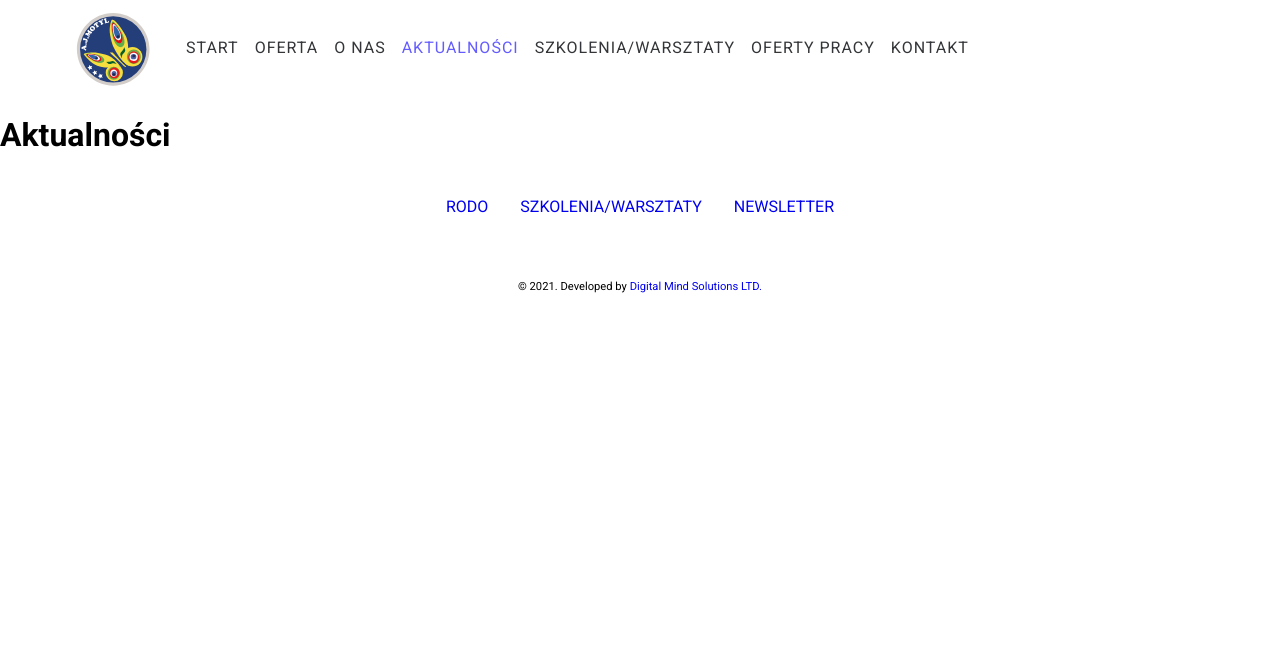
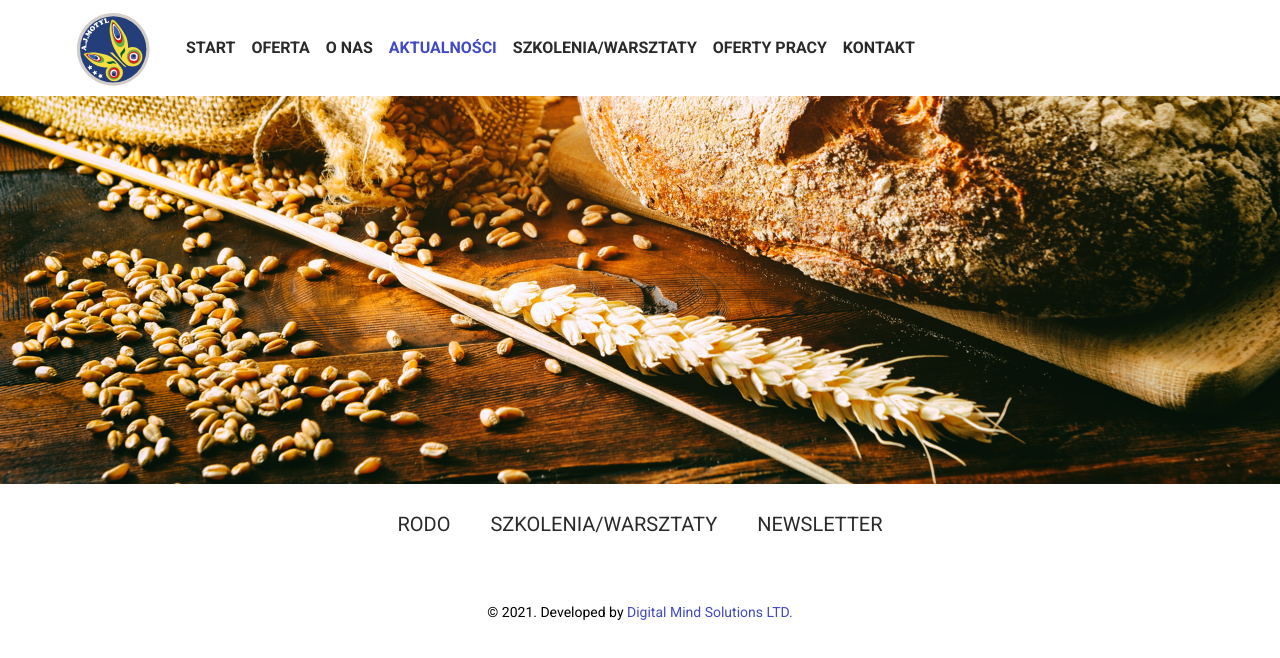
Before and after one commit to squteronsquter/a-j-m-p-l-based-on-gatsby-v3, a Gatsby site: page /aktualnosci in a window 1280 px wide. Built offline with nearby package versions, Linux system fonts and the light colour scheme; Gatsby itself is replaced by a stand-in of ours.

Commit message:
404 and other pages styled and added sliders as mockup

```diff
--- a/src/assets/css/main.css
+++ b/src/assets/css/main.css
@@ -11,80 +11,17 @@ body {
   font-family: "Roboto", sans-serif;
 }
 
-:root {
-  /* COLORS  */
-  /* primary */
-  --primary-0: #f0efff;
-  --primary-50: #d8d6ff;
-  --primary-100: #c1beff;
-  --primary-200: #aaa5ff;
-  --primary-300: #938dff;
-  --primary-400: #7b74ff;
-  /* main */
-  --primary-500: #645cff;
-  --primary-600: #554ed9;
-  --primary-700: #4640b3;
-  --primary-800: #37338c;
-  --primary-900: #282566;
-  --primary-1000: #191740;
-  --primary-1100: #0a0919;
-  /* grey */
-  --grey-0: #fafbfc;
-  --grey-50: #f2f4f8;
-  --grey-100: #eaedf3;
-  --grey-200: #e2e7ef;
-  --grey-300: #dbe0ea;
-  --grey-400: #d3dae6;
-  --grey-500: #cbd3e1;
-  --grey-600: #adb3bf;
-  --grey-700: #8e949e;
-  --grey-800: #70747c;
-  --grey-900: #51545a;
-  --grey-1000: #333538;
-  --grey-1100: #141516;
-
-  /* rest */
-  --black: #222;
-  --white: #fff;
-  --red-light: #f8d7da;
-  --red-dark: #842029;
-  --green-light: #d1e7dd;
-  --green-dark: #0f5132;
-  /* box shadows */
-  --shadow-1: 0 1px 3px 0 rgba(0, 0, 0, 0.1), 0 1px 2px 0 rgba(0, 0, 0, 0.06);
-  --shadow-2: 0 4px 6px -1px rgba(0, 0, 0, 0.1),
-    0 2px 4px -1px rgba(0, 0, 0, 0.06);
-  --shadow-3: 0 10px 15px -3px rgba(0, 0, 0, 0.1),
-    0 4px 6px -2px rgba(0, 0, 0, 0.05);
-  --shadow-4: 0 20px 25px -5px rgba(0, 0, 0, 0.1),
-    0 10px 10px -5px rgba(0, 0, 0, 0.04);
-  /* typography */
-  --defaultFontSize: 87.5%;
-  --headingFont: "Inconsolata", monospace;
-  --bodyFont: "Montserrat", sans-serif;
-  --smallText: 0.8em;
-  --extraSmallText: 0.7em;
-  /* rest */
-  --backgroundColor: var(--grey-0);
-  --textColor: var(--grey-1000);
-  --borderRadius: 0.25rem;
-  --letterSpacing: 1px;
-  --transition: 0.3s ease-in-out all;
-  --max-width: 1120px;
-  --fixed-width: 600px;
-}
-
 html {
-  font-size: var(--defaultFontSize);
+  font-size: 100%;
 }
 @media only screen and (min-width: 576px) {
-  :root {
-    --defaultFontSize: 62.5%;
+  body {
+    font-size: 100%;
   }
 }
 @media only screen and (min-width: 768px) {
-  :root {
-    --defaultFontSize: 100%;
+  body {
+    font-size: 125%;
   }
 }
 
@@ -106,7 +43,7 @@ a {
 }
 .nav-center {
   width: 90vw;
-  max-width: var(--max-width);
+  max-width: 1120px;
 }
 .nav-header {
   height: 6rem;
@@ -130,7 +67,7 @@ a {
   overflow: hidden;
   display: flex;
   flex-direction: column;
-  transition: var(--transition);
+  /* transition: var(--transition); */
 }
 .show-links {
   height: 25rem;
@@ -140,15 +77,17 @@ a {
   display: block;
   text-align: center;
   font-size: 1rem;
+  font-weight: 700;
   text-transform: uppercase;
-  color: var(--grey-1000);
-  letter-spacing: var(--letterSpacing);
+  color: #2a2a2a;
+  /* color: var(--grey-1000); */
+  /* letter-spacing: var(--letterSpacing); */
   padding: 1rem 0;
-  border-top: 1px solid var(--grey-500);
-  transition: var(--transition);
+  /* border-top: 1px solid var(--grey-500); */
+  /* transition: var(--transition); */
 }
 .active-link {
-  color: var(--primary-500);
+  color: rgb(64, 73, 197);
 }
 .contact-link {
   display: flex;
@@ -195,6 +134,17 @@ a {
   }
 }
 
-/*#########*/
-/* Footer */
-/*#########*/
+.erropagecontainer {
+  display: flex;
+  flex-direction: column;
+  justify-content: center;
+  align-items: center;
+}
+.erropagecontainer > h1 {
+  color: rgb(117, 7, 7);
+  font-size: 8rem;
+}
+.erropagecontainer > h3 {
+  color: rgb(117, 7, 7);
+  font-size: 4rem;
+}
--- a/src/components/Bottomnav.js
+++ b/src/components/Bottomnav.js
@@ -54,7 +54,11 @@ const Wrapper = styled.section`
     align-items: center;
   }
   a {
+    color: #2a2a2a;
     padding: 0.5em 1em;
+  }
+  .active-link {
+    color: rgb(64, 73, 197);
   }
 `
 
--- a/src/components/Footer.js
+++ b/src/components/Footer.js
@@ -20,5 +20,8 @@ const Wrapper = styled.section`
   display: flex;
   justify-content: center;
   align-items: center;
+  a {
+    color: rgb(64, 73, 197);
+  }
 `
 export default Footer
--- /dev/null
+++ b/src/components/Slider.js
@@ -0,0 +1,15 @@
+import React from "react"
+import styled from "styled-components"
+import { StaticImage } from "gatsby-plugin-image"
+
+export default function Slider() {
+  return (
+    <>
+      <Wrapper>
+        <StaticImage src="../assets/images/motyl_slider_01.jpg" alt="AJMotyl" />
+      </Wrapper>
+    </>
+  )
+}
+
+const Wrapper = styled.section``
--- a/src/pages/aktualnosci.js
+++ b/src/pages/aktualnosci.js
@@ -1,11 +1,12 @@
 import React from "react"
 import Layout from "../components/Layout"
+import Slider from "../components/Slider"
 
 export default function Aktualnosci() {
   return (
     <>
       <Layout>
-        <h1>Aktualności</h1>
+        <Slider />
       </Layout>
     </>
   )
--- a/src/pages/kontakt.js
+++ b/src/pages/kontakt.js
@@ -1,11 +1,12 @@
 import React from "react"
 import Layout from "../components/Layout"
+import Slider from "../components/Slider"
 
 export default function Kontakt() {
   return (
     <>
       <Layout>
-        <h1>Kontakt</h1>
+        <Slider />
       </Layout>
     </>
   )
--- a/src/pages/newsletter.js
+++ b/src/pages/newsletter.js
@@ -1,11 +1,12 @@
 import React from "react"
 import Layout from "../components/Layout"
+import Slider from "../components/Slider"
 
 export default function Newsletter() {
   return (
     <>
       <Layout>
-        <h1>Newsletter</h1>
+        <Slider />
       </Layout>
     </>
   )
--- a/src/pages/oferta.js
+++ b/src/pages/oferta.js
@@ -1,11 +1,12 @@
 import React from "react"
 import Layout from "../components/Layout"
+import Slider from "../components/Slider"
 
 export default function Oferta() {
   return (
     <>
       <Layout>
-        <h1>Oferta</h1>
+        <Slider />
       </Layout>
     </>
   )
--- a/src/pages/ofertypracy.js
+++ b/src/pages/ofertypracy.js
@@ -1,11 +1,12 @@
 import React from "react"
 import Layout from "../components/Layout"
+import Slider from "../components/Slider"
 
 export default function Ofertypracy() {
   return (
     <>
       <Layout>
-        <h1>Ofertypracy</h1>
+        <Slider />
       </Layout>
     </>
   )
--- a/src/pages/onas.js
+++ b/src/pages/onas.js
@@ -1,11 +1,12 @@
 import React from "react"
 import Layout from "../components/Layout"
+import Slider from "../components/Slider"
 
 export default function Onas() {
   return (
     <>
       <Layout>
-        <h1>O nas</h1>
+        <Slider />
       </Layout>
     </>
   )
--- a/src/pages/rodo.js
+++ b/src/pages/rodo.js
@@ -1,11 +1,12 @@
 import React from "react"
 import Layout from "../components/Layout"
+import Slider from "../components/Slider"
 
 export default function Rodo() {
   return (
     <>
       <Layout>
-        <h1>Rodo</h1>
+        <Slider />
       </Layout>
     </>
   )
--- a/src/pages/szkolenia.js
+++ b/src/pages/szkolenia.js
@@ -1,11 +1,12 @@
 import React from "react"
 import Layout from "../components/Layout"
+import Slider from "../components/Slider"
 
 export default function Szkolenia() {
   return (
     <>
       <Layout>
-        <h1>Szkolenia</h1>
+        <Slider />
       </Layout>
     </>
   )
```
Also changed, not shown: src/components/Frontpageslider.js (added, +18 -0 lines), src/components/Tagline.js (added, +23 -0 lines), src/pages/404.js (+20 -7 lines), src/pages/index.js (+5 -3 lines), src/assets/images/motyl_new-website-slider_01.jpg (added), src/assets/images/motyl_slider_01.jpg (added).
